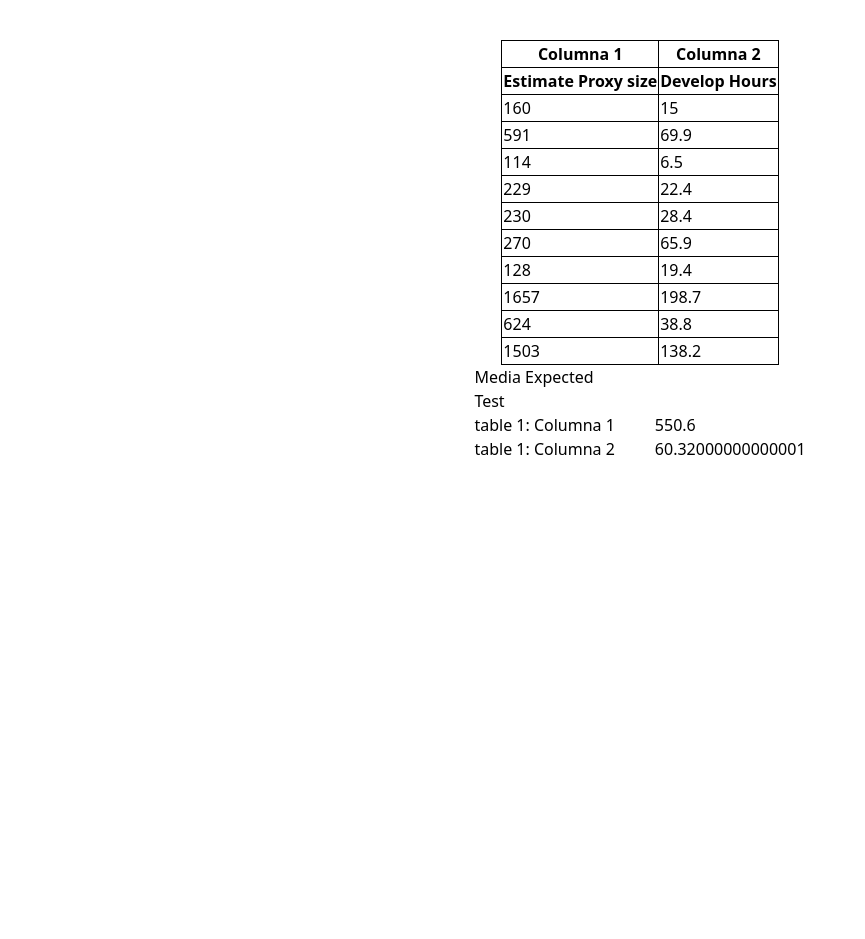
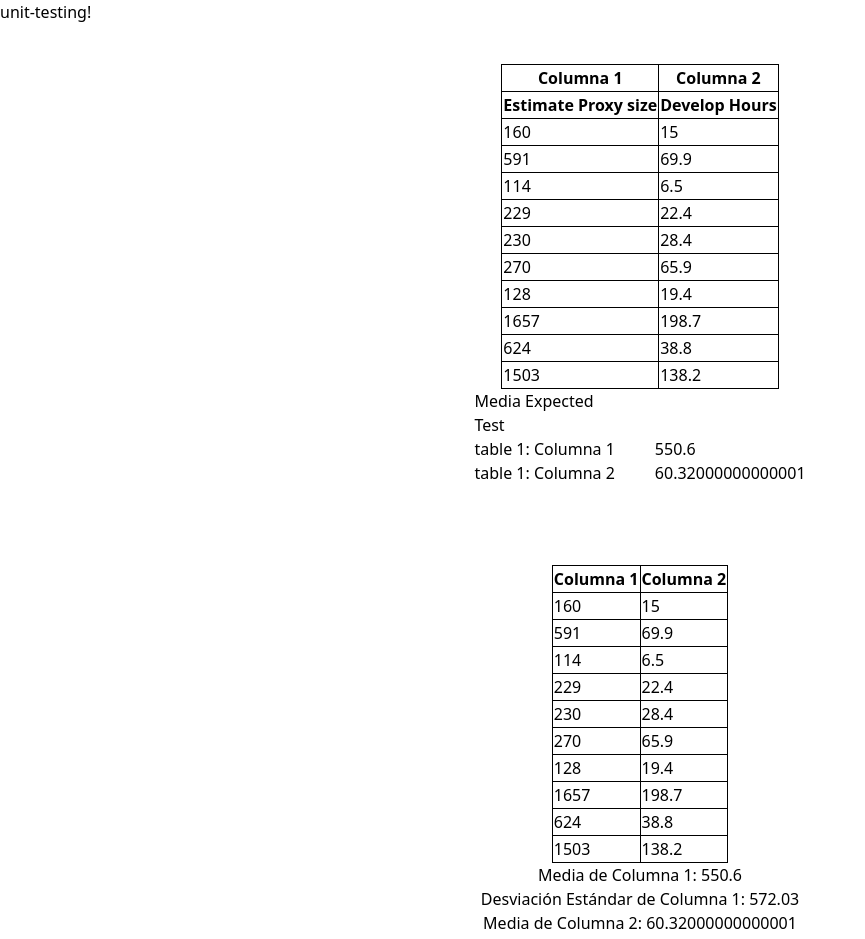
Before and after one commit to Harlock024/unit-testing, an Angular app: page / in a window 1280 px wide. Shown: the top 939 px of the page, without its empty margins (0-865 px from the left). Before the commit the page ends 800 px from the top, so only its background shows below. Built offline with nearby package versions, Linux system fonts and the light colour scheme.

Commit message:
stddev branch added (#9)

```diff
--- a/src/app/app.component.html
+++ b/src/app/app.component.html
@@ -1 +1,3 @@
+<h1>unit-testing!</h1>
 <app-media></app-media>
+<app-stddev></app-stddev>
--- a/src/app/app.component.ts
+++ b/src/app/app.component.ts
@@ -1,11 +1,14 @@
 import { Component } from "@angular/core";
 import { RouterOutlet } from "@angular/router";
 import { MediaComponent } from "./media/media.component";
+import { StddevComponent } from "./stddev/stddev.component";
 @Component({
   selector: "app-root",
   standalone: true,
-  imports: [RouterOutlet, MediaComponent],
+  imports: [RouterOutlet, MediaComponent, StddevComponent],
   templateUrl: "./app.component.html",
   styleUrl: "./app.component.css",
 })
-export class AppComponent {}
+export class AppComponent {
+  title = "unit-testing";
+}
--- a/src/app/stddev/stddev.component.css
+++ b/src/app/stddev/stddev.component.css
@@ -0,0 +1,5 @@
+table,
+th,
+td {
+    border: 1px solid;
+}
--- a/src/app/stddev/stddev.component.html
+++ b/src/app/stddev/stddev.component.html
@@ -1 +1,22 @@
-<p>stddev works!</p>
+<section class="flex flex-col justify-center items-center p-10">
+    <table>
+        <thead>
+            <tr>
+                <th>Columna 1</th>
+                <th>Columna 2</th>
+            </tr>
+        </thead>
+        <tbody>
+            <tr *ngFor="let valor of columna1; let i = index">
+                <td>{{ valor }}</td>
+                <td>{{ columna2[i] || "N/A" }}</td>
+            </tr>
+        </tbody>
+    </table>
+
+    <p>Media de Columna 1: {{ mediaColumna1 }}</p>
+    <p>Desviación Estándar de Columna 1: {{ stddevColumna1 }}</p>
+
+    <p>Media de Columna 2: {{ mediaColumna2 }}</p>
+    <p>Desviación Estándar de Columna 2: {{ stddevColumna2 }}</p>
+</section>
--- a/src/app/stddev/stddev.component.ts
+++ b/src/app/stddev/stddev.component.ts
@@ -1,15 +1,64 @@
-import { Component,  } from "@angular/core";
-import cols from
-
+import { Component, OnInit } from "@angular/core";
+import { RouterOutlet } from "@angular/router";
+import { CommonModule } from "@angular/common";
+import cols from "./data.json";
 @Component({
   selector: "app-stddev",
   standalone: true,
-  imports: [],
+  imports: [CommonModule, RouterOutlet],
   templateUrl: "./stddev.component.html",
   styleUrl: "./stddev.component.css",
 })
-export class StddevComponent {
+export class StddevComponent implements OnInit {
+  columna1: number[] = cols.columna1;
+  columna2: number[] = cols.columna2;
+  mediaColumna1: number = 0;
+  mediaColumna2: number = 0;
+  stddevColumna1: number = 0;
+  stddevColumna2: number = 0;
 
+  ngOnInit(): void {
+    this.calcularMedias();
+    this.calcularStddev();
+  }
+  calcularMedias() {
+    if (this.columna1.length > 0) {
+      const sumaColumna1 = this.columna1.reduce((acc, valor) => acc + valor, 0);
+      this.mediaColumna1 = sumaColumna1 / this.columna1.length;
+    }
+    if (this.columna2.length > 0) {
+      const sumaColumna2 = this.columna2.reduce((acc, valor) => acc + valor, 0);
+      this.mediaColumna2 = sumaColumna2 / this.columna2.length;
+    }
+  }
+  calcularStddev() {
+    if (this.columna1.length > 0) {
+      const sumatoriaColumna1 = this.columna1.reduce((acc, valor) => {
+        const diff = valor - this.mediaColumna1;
+        return acc + diff ** 2;
+      }, 0);
 
+      this.stddevColumna1 = Math.sqrt(
+        sumatoriaColumna1 / (this.columna1.length - 1),
+      );
+      this.stddevColumna1 = this.redondearNumero(this.stddevColumna1, 2);
+    }
 
+    if (this.columna2.length > 0) {
+      const sumatoriaColumna2 = this.columna2.reduce((acc, valor) => {
+        const diff = valor - this.mediaColumna2;
+        return acc + diff ** 2;
+      }, 0);
+
+      this.stddevColumna2 = Math.sqrt(
+        sumatoriaColumna2 / (this.columna2.length - 1),
+      );
+      this.stddevColumna2 = this.redondearNumero(this.stddevColumna2, 2);
+    }
+  }
+
+  redondearNumero(num: number, decimales: number): number {
+    const factor = Math.pow(10, decimales);
+    return Math.round(num * factor) / factor;
+  }
 }
```
Also changed, not shown: 2 other files (tests, documents, lock files or other folders).
